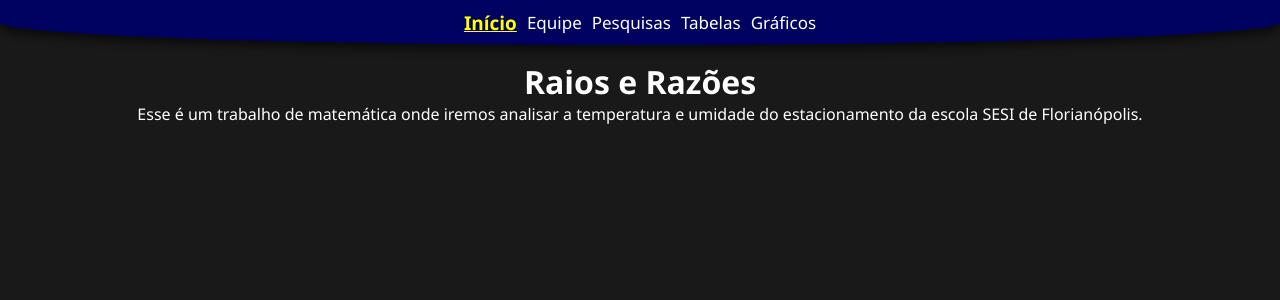
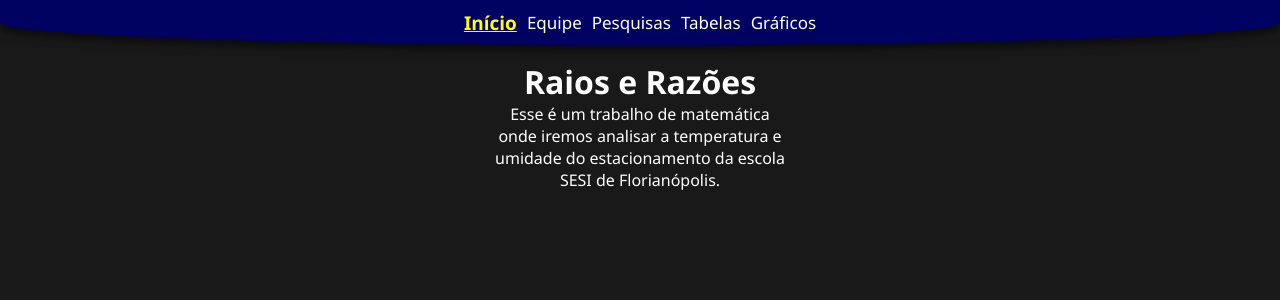
Before and after one commit to Igor-Dias-2010/raios-e-razoes, a Next.js app: page / in a window 1280 px wide. Shown: the top 300 px of the page. Built offline with nearby package versions, Linux system fonts and the light colour scheme.

Commit message:
aplica mudançã de compressão de texto somente ao parágrafo da página início

```diff
--- a/src/app/globals.css
+++ b/src/app/globals.css
@@ -195,7 +195,7 @@ button:hover {
 .page-graficos {
     width: 100%;
 }
-p {
+.p-inicio {
     width: 300px;
 }
 @media (min-width: 1080px) {
--- a/src/app/home.js
+++ b/src/app/home.js
@@ -4,7 +4,7 @@ export default function Home() {
         <div>
             <Navbar />
             <h1>Raios e Razões</h1>
-            <p>
+            <p className="p-inicio">
                 Esse é um trabalho de matemática onde iremos analisar a
                 temperatura e umidade do estacionamento da escola SESI de
                 Florianópolis.
```
